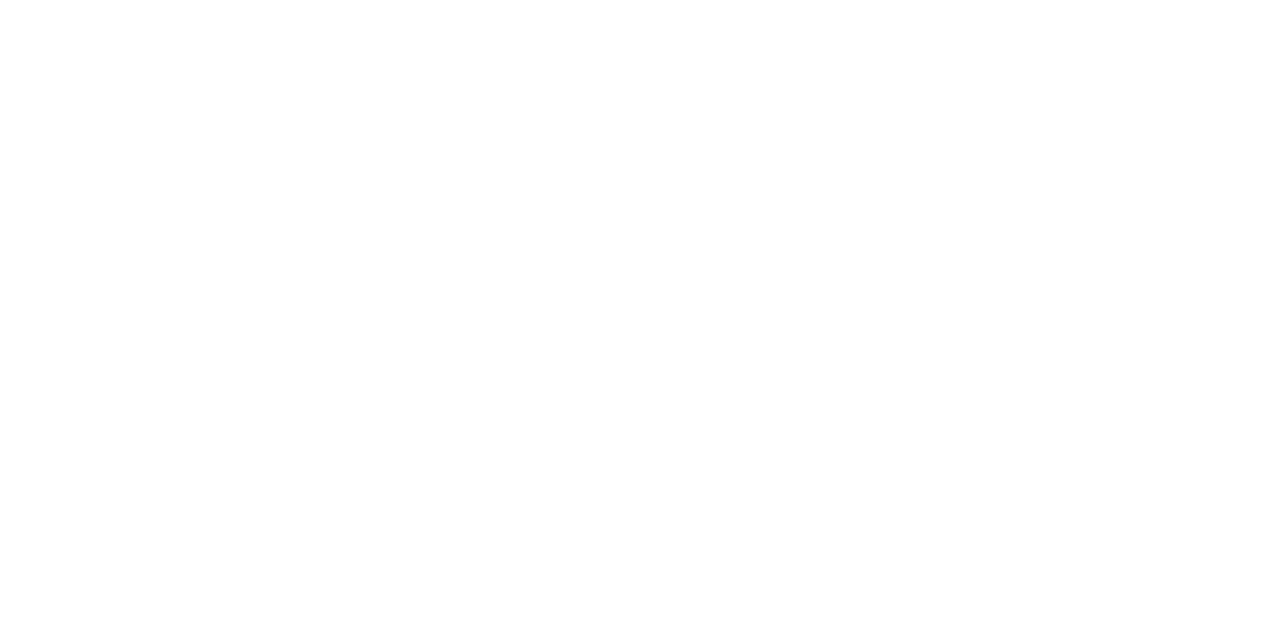
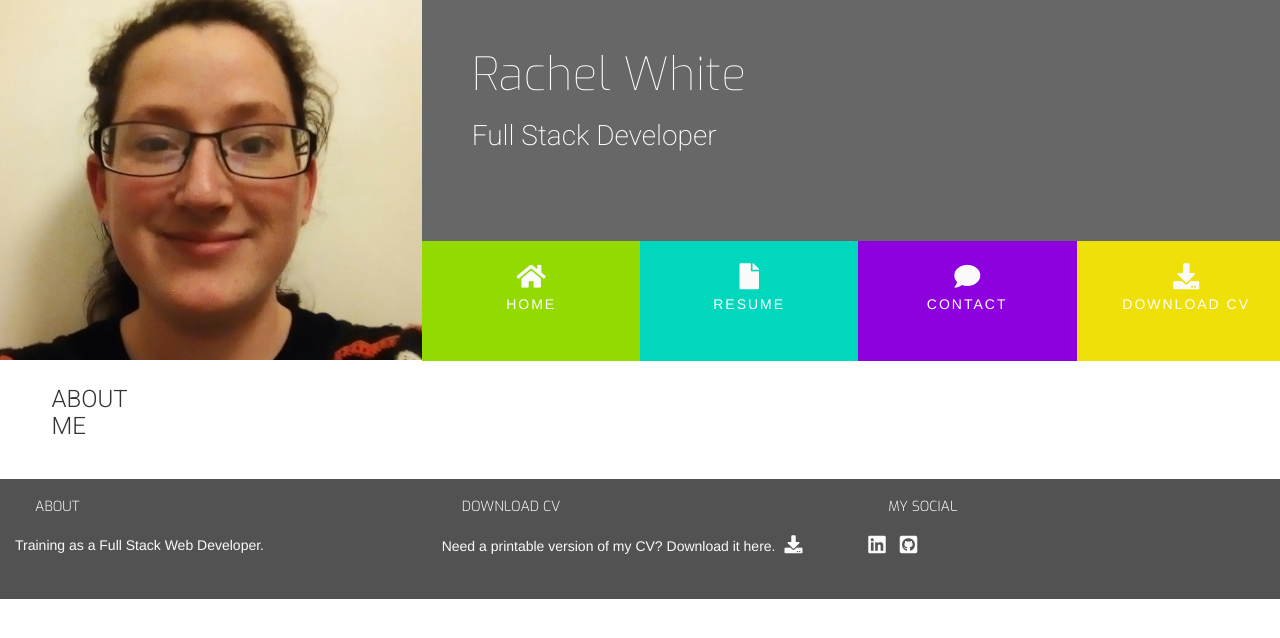
Before and after one commit to rachel-white/resume-project, a plain HTML site: page index.html in a window 1280 px wide. Drawn offline with nearby package versions, Linux system fonts and the light colour scheme.

Commit message:
developing header and footer

```diff
--- a/assets/css/style.css
+++ b/assets/css/style.css
@@ -0,0 +1,199 @@
+@import url('https://fonts.googleapis.com/css?family=Roboto:100,200,300,400,500,600,700|Exo:100,200,300,400,500,600,700');
+
+/* --------------------------------------Colors-----*/
+.bg-color-name-title {
+    background-color:#676767;
+}
+
+
+.ul-menu-color-home {
+    background-color:#92DA02;
+}
+
+.ul-menu-color-resume{
+    background-color:#01D7BC;
+}
+
+.ul-menu-color-contact{
+    background-color:#8D01DF;
+}
+
+.ul-menu-color-download-cv{
+    background-color:#EEE008;
+}
+
+.bg-color-three-reasons {
+    background-color: #ffffff;
+}
+
+/* --------------------------------------Heading-----*/
+header{
+    margin:0;
+    }
+
+.heading{
+    margin-left: 50px;
+}
+
+#nav{
+    margin:0px;
+}
+
+/* When id nav was lower down, it wasnt inline, and when i moved it up, it worked. :?? */
+
+#nav li {
+    padding: 0px;
+}
+
+.logo{
+    background: url("../images/rachel-white-photo.jpeg");
+    background-position: center;
+    background-repeat: no-repeat;
+    background-size: cover;
+    min-height: 360px;
+    transition: all .5s ease-in-out;
+    -moz-transition: all .5s ease-in-out;
+    -webkit-transition: all .5s ease-in-out;
+}
+
+.name{
+    font-family: "Exo", sans-serif;
+    font-weight: 100;
+    font-size:46px;
+    margin-top:50px;
+    color:#ffffff;
+}
+
+.title{
+    font-family:"Roboto", sans-serif;
+    font-weight: 200;
+    font-size:28px;
+    margin-top:20px;
+    margin-bottom:90px;
+    color:#ffffff;
+}
+
+.menuitem{
+    height:120px;
+    color:#000000;
+    padding:0;
+    text-align: center;
+}
+
+.menuitem a{
+    width:100%;
+    text-decoration:none;
+    color:#ffffff;
+    height:120px;
+}
+
+.menuitem a i {
+    padding-top: 22px;
+    display: block;
+    color:#fafafa;
+    font-size:26px;
+}
+
+.menuitem span {
+    display: block;
+    width:100%;
+    padding-top: 5px;
+    text-align: center;
+    text-transform: uppercase;
+    font-size:14px;
+    font-weight: 300;
+    letter-spacing: 2px
+}
+/*-------------------------------------------- special padding margins text etc */
+
+h1,h2,h3,h4{
+    margin:0;
+}
+
+.uppercase{
+    text-transform: uppercase;
+}
+
+.general-sub{
+    font-family: "Exo", sans-serif;
+    font-weight: 300;
+    color: #fafafa;
+}
+
+.inline-block{
+    display: inline-block;
+}
+
+.section-column{
+    padding:0, 30px, 30px;
+    float:none;
+    display: table-cell;
+}
+
+.row-table{
+    display: table;
+}
+
+.section-heading{
+    font-family: "Roboto", sans-serif;
+    font-weight: 300;
+    margin-top:25px;
+    margin-bottom: 40px;
+}
+
+/* --------------------------------------Hover-----*/
+
+/* changing the default hover color */
+
+.hvr-sweep-to-bottom:before{
+    background:rgba(0,0,0,0.2);
+    height:120px;
+}
+
+/*-------------------------------------------- footer */
+
+footer{
+    background-color: #525252;
+    color: #fafafa;
+    min-height: 120px;
+}
+
+footer .cv-pdf i {
+    color:#fafafa;
+    text-align: center;
+    font-size:18px;
+    padding-left: 5px;
+    transition: all 0.35s ease-in-out;
+    -moz-transition: all 0.35s ease-in-out;
+    -webkit-transition: all 0.35s ease-in-out;
+    -o-transition: all 0.35s ease-in-out;
+}
+
+footer .cv-pdf i:hover {
+    color:#E05C00;
+}
+
+.social-links{
+    padding-bottom:15px;
+
+}
+
+.social-links li i {
+    text-align: center;
+    color:#fafafa;
+    font-size:20px;
+    transition: all 0.35s ease-in-out;
+    -moz-transition: all 0.35s ease-in-out;
+    -webkit-transition: all 0.35s ease-in-out;
+    -o-transition: all 0.35s ease-in-out;
+}
+
+.social-links li i:hover{
+    color:#E05C00;
+}
+
+.general-sub{
+    margin:20px;
+}
+
+/*----------------------------------------------Section------*/
--- a/index.html
+++ b/index.html
@@ -1,20 +1,79 @@
 <!DOCTYPE html>
 <html lang="en">
 <head>
-    <link rel="stylesheet" href="https://stackpath.bootstrapcdn.com/bootstrap/4.1.3/css/bootstrap.min.css" type="text/css" />
-    <link rel="stylesheet" href="https://stackpath.bootstrapcdn.com/font-awesome/4.7.0/css/font-awesome.min.css" type="text/css" />
+    <link rel="stylesheet" href="https://stackpath.bootstrapcdn.com/bootstrap/3.3.7/css/bootstrap.min.css" type="text/css" />
+    <link rel="stylesheet" href="https://use.fontawesome.com/releases/v5.4.1/css/all.css" integrity="sha384-5sAR7xN1Nv6T6+dT2mhtzEpVJvfS3NScPQTrOxhwjIuvcA67KV2R5Jz6kr4abQsz" crossorigin="anonymous">
+    <link rel="stylesheet" href="https://cdnjs.cloudflare.com/ajax/libs/hover.css/2.3.1/css/hover-min.css" type="text/css" />
+    <link rel="stylesheet" href="assets/css/style.css" type="text/css" />
+
+
 </head>
 <body>
     <header>
-
+        <div class="row">
+            <a href="index.html">
+                <div class="col-md-4 logo">
+                </div>
+            </a>
+            <div class="col-md-8">
+                <div class="row bg-color-name-title">
+                    <div class="heading">
+                        <h1 class="name">Rachel White</h1>
+                        <h2 class="title">Full Stack Developer</h2>
+                    </div>
+                </div>
+                <div class="row">
+                    <ul id="nav" class="list-inline clearfix">
+                        <li class="col-xs-6 col-sm-3 ul-menu-color-home menuitem">
+                            <a href="#" class="hvr-sweep-to-bottom"> <i class="fas fa-home" aria-hidden="true"></i><span>Home</span></a>
+                        </li>
+                        <li class="col-xs-6 col-sm-3 ul-menu-color-resume menuitem">
+                            <a href="#" class="hvr-sweep-to-bottom"><i class="fas fa-file" aria-hidden="true"></i><span>Resume</span></a>
+                        </li>
+                        <li class="col-xs-6 col-sm-3 ul-menu-color-contact menuitem">
+                            <a href="#" class="hvr-sweep-to-bottom"><i class="fas fa-comment" aria-hidden="true"></i><span>Contact</span></a>
+                        </li>
+                        <li class="col-xs-6 col-sm-3 ul-menu-color-download-cv menuitem">
+                            <a href="#" class="hvr-sweep-to-bottom"><i class="fas fa-download" aria-hidden="true"></i><span>Download CV</span></a>
+                        </li>
+                    </ul>
+                </div>
+            </div>
+        </div>
     </header>
 
-    <section>
-
+    <section class="container-fluid">
+        <div class="row row-table">
+            <div class="col-xs-12 col-sm-12 col-md-8 bg-color-three-reasons section-column">
+                 <div class="row">
+                    <div class="col-md-8">
+                         <h3 class="section-heading uppercase">About Me</h3>
+                    </div>
+                 </div>
+            </div>
+        </div>
     </section>
 
-    <footer>
-
+    <footer class="container-fluid">
+        <div id="footer-details" class="row">
+            <div class="col-sm-4">
+                <h5 class="uppercase general-sub">About</h5>
+                <p class="inline-block">Training as a Full Stack Web Developer. </p>
+            </div>
+            <div class="col-sm-4">
+                <h5 class="uppercase general-sub">Download CV</h5>
+                <p class="inline-block">Need a printable version of my CV? Download it here.
+                <a href="#" class="cv-pdf"><i class="fas fa-download"></i></a>
+                </p>
+            </div>
+            <div class="col-sm-4">
+                <h5 class="uppercase general-sub">My Social</h5>
+                <ul class="list-inline social-links">
+                    <li href="#" target="_blank"><i class="fab fa-linkedin"></i></li>
+                    <li href="#" target="_blank"><i class="fab fa-github-square"></i></li>
+                </ul>
+            </div>
+        </div>
     </footer>
 </body>
 </html>
```
Also changed, not shown: assets/images/rachel-white-photo.jpeg (added).
